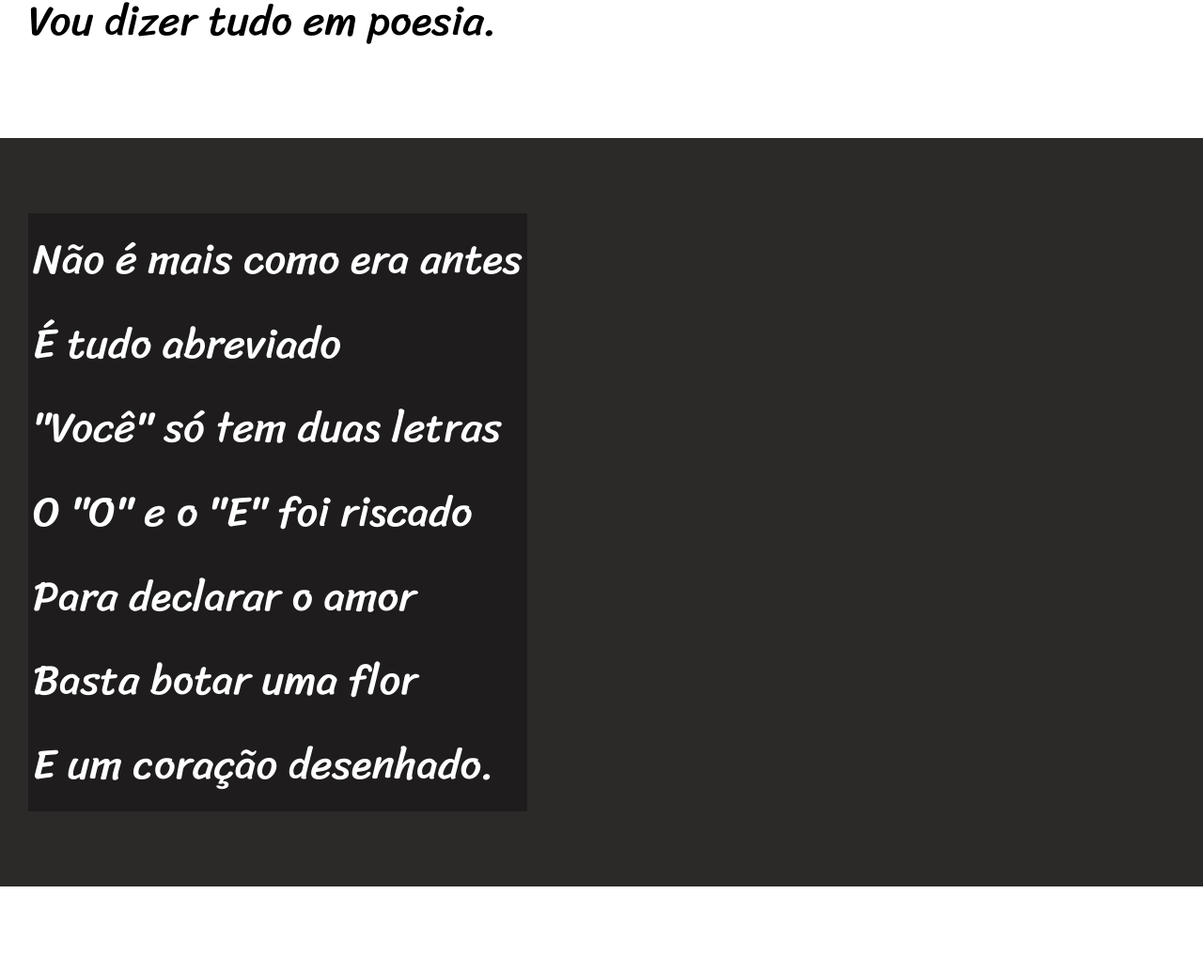
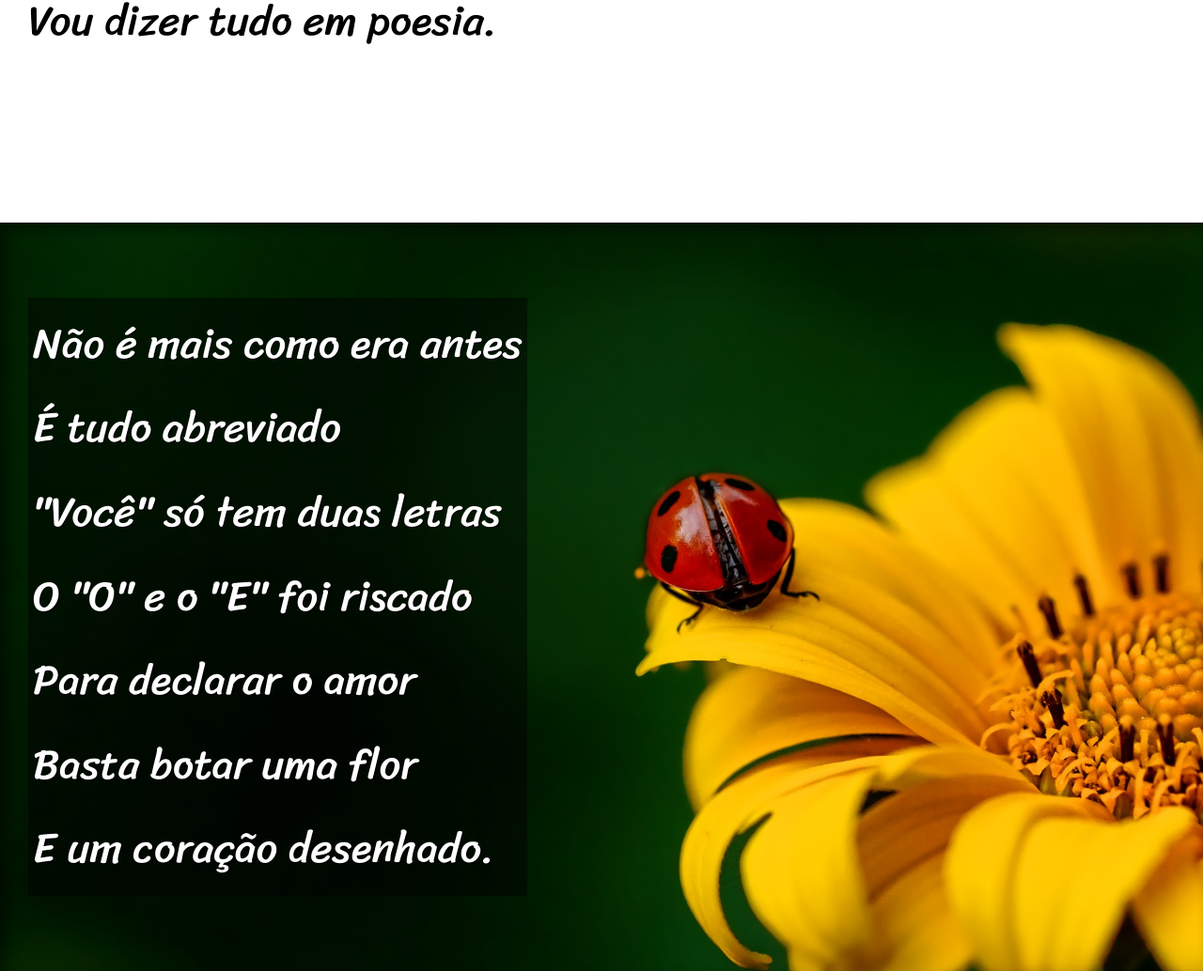
Before and after one commit to joaolajarin/cursoemvideo-html-css, a plain HTML site: page desafios/modulo-3/d012/index.html in a window 1280 px wide. Shown: the part 872-1906 px from the top of the page at 94% size. Drawn offline with Linux system fonts and the light colour scheme.

Commit message:
atualização

```diff
--- a/desafios/modulo-3/d012/estilo/style.css
+++ b/desafios/modulo-3/d012/estilo/style.css
@@ -58,20 +58,40 @@ section {
     font-size: 3.5vw;
 }
 
+section > p {
+    padding-bottom: 2em;
+}
+
 section.normal {
     background-color: white;
     color: black;
+
 }
 
 section.imagem {
-    background-color: rgb(44, 41, 41);
+    background-color: rgba(5, 5, 5, 0.685);
     color: white;
+    box-shadow: inset 7px 7px 14px 0px rgba(0, 0, 0, 0.452);
+    background-position: right center;
+    background-size: cover;
+    background-attachment: fixed;
 }
 
 section.imagem > p {
     display: inline-block;
     padding: 5px;
-    background-color: rgba(0, 0, 0, 0.329);
+    background-color: rgba(0, 0, 0, 0.459);
+    text-shadow: 1px 1px 0px black;
+
+}
+
+section#img01 {
+    background-image: url('../imagens/background001.jpg');
+
+}
+
+section#img02 {
+    background-image: url('../imagens/background002.jpg');
 
 }
 
--- a/desafios/modulo-3/d012/index.html
+++ b/desafios/modulo-3/d012/index.html
@@ -24,7 +24,7 @@
         </p>
     </section>
 
-    <section class="imagem">
+    <section class="imagem" id="img01">
         <p>
             Não é mais como era antes <br>
             É tudo abreviado <br>
@@ -60,7 +60,7 @@
     </section>
 
 
-    <section class="imagem">
+    <section class="imagem" id="img02">
         <p>
             Tenho saudade das cartas <br>
             Escritas com a própria mão <br>
```
